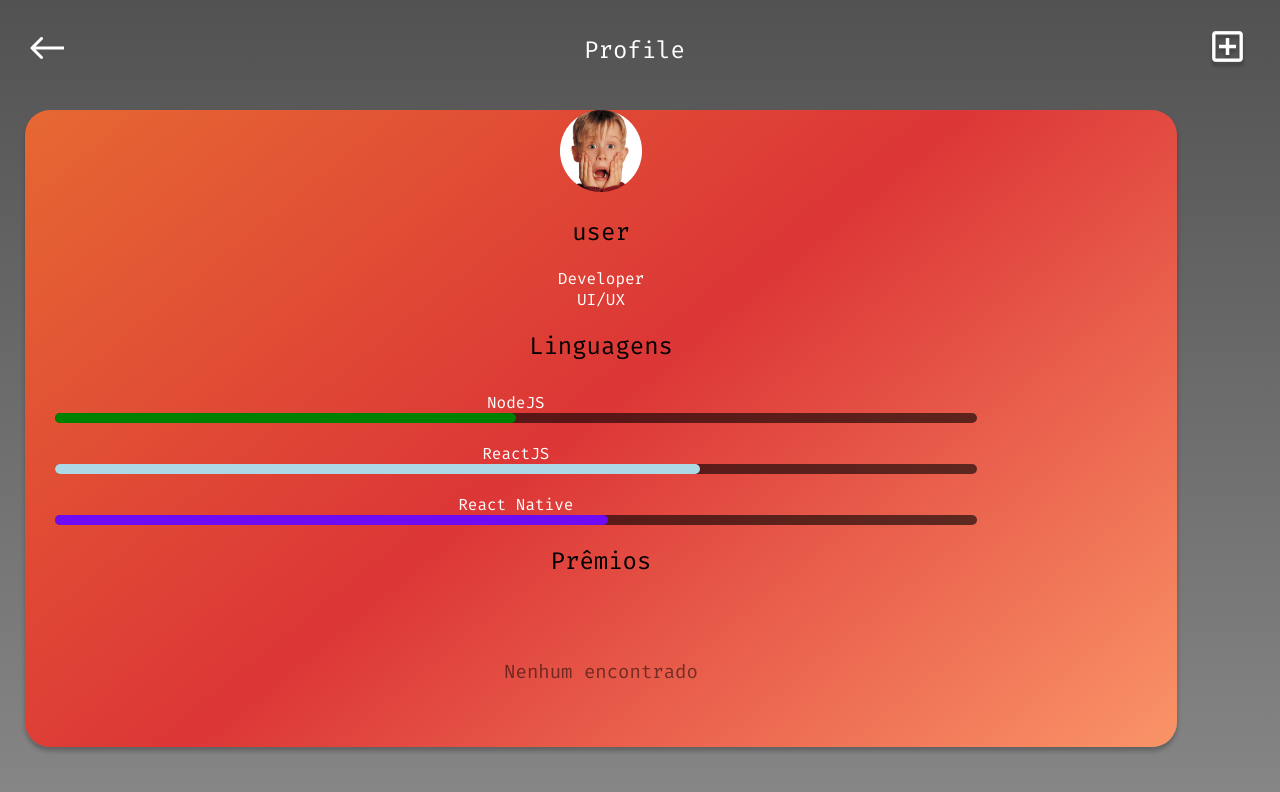
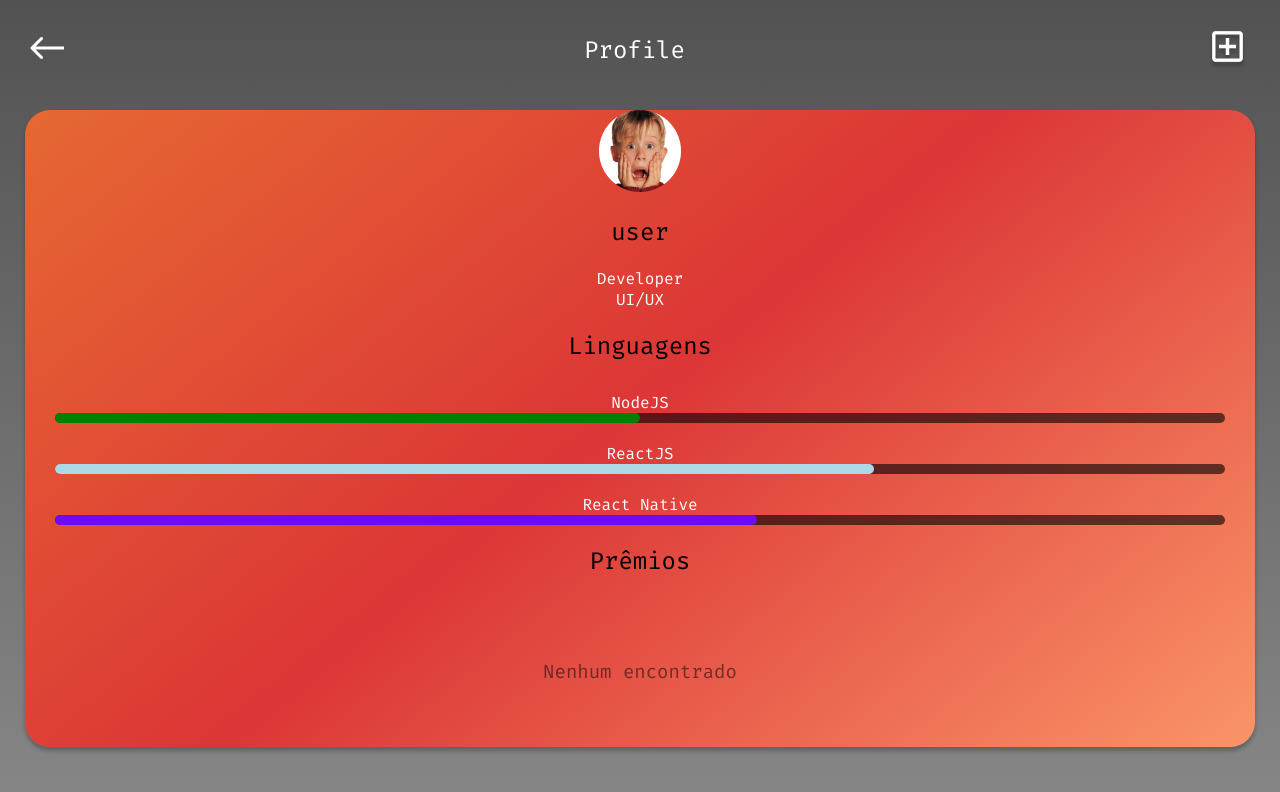
Before and after one commit to hackatool/frontend, a React (Create React App) app: page /user in a window 1280 px wide. Shown: the top 792 px of the page. Built offline with nearby package versions, Linux system fonts and the light colour scheme.

Commit message:
fix width EVERYWHERE
cavalo descansa tranquilo na fazenda

```diff
--- a/src/components/skillbar.scss
+++ b/src/components/skillbar.scss
@@ -1,9 +1,7 @@
 .skillbar {
     position: relative;
-    width: 80%;
     margin: 30px;
 }
-
 
 .progressbarActive {
     position: absolute;
--- a/src/pages/HackaPage/style.module.scss
+++ b/src/pages/HackaPage/style.module.scss
@@ -1,7 +1,5 @@
 .list {
-    width: 90%;
     min-height: 250px;
-
     margin: 20px;
 
     display: flex;
--- a/src/pages/Profile/style.module.scss
+++ b/src/pages/Profile/style.module.scss
@@ -1,5 +1,4 @@
 .full_profile {
-    width: 90vw;
     margin: 25px;
     margin-top: 5px;
     background: linear-gradient(140.79deg, #E66833 0%, #DC3636 48.53%, #FA9468 100%);
```
